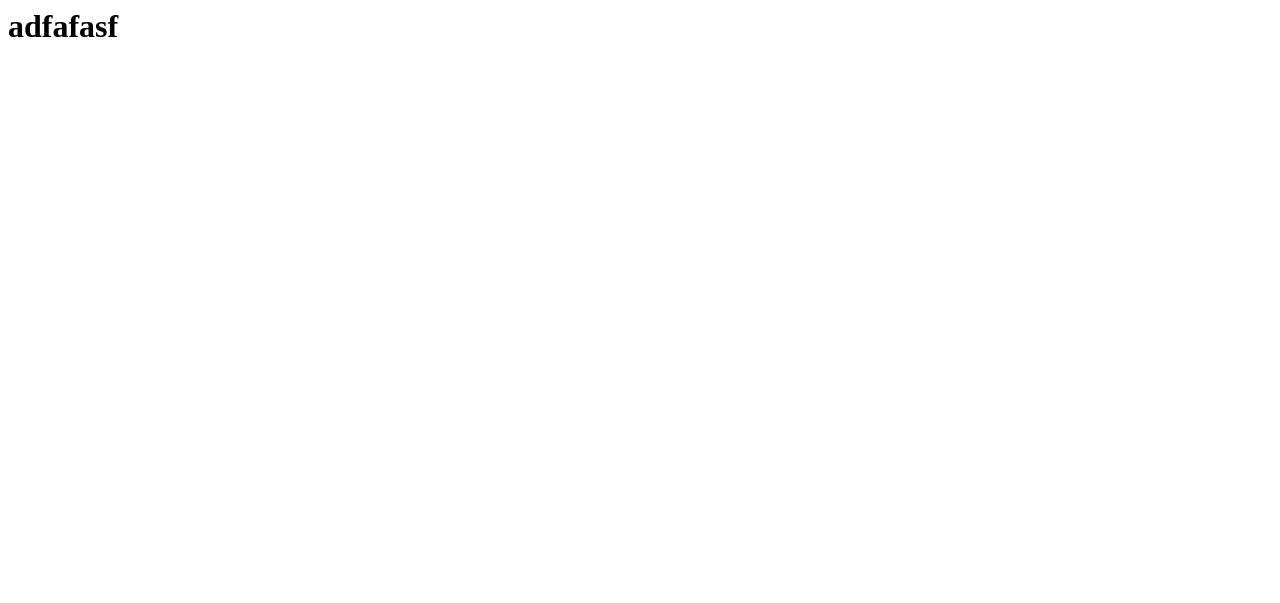
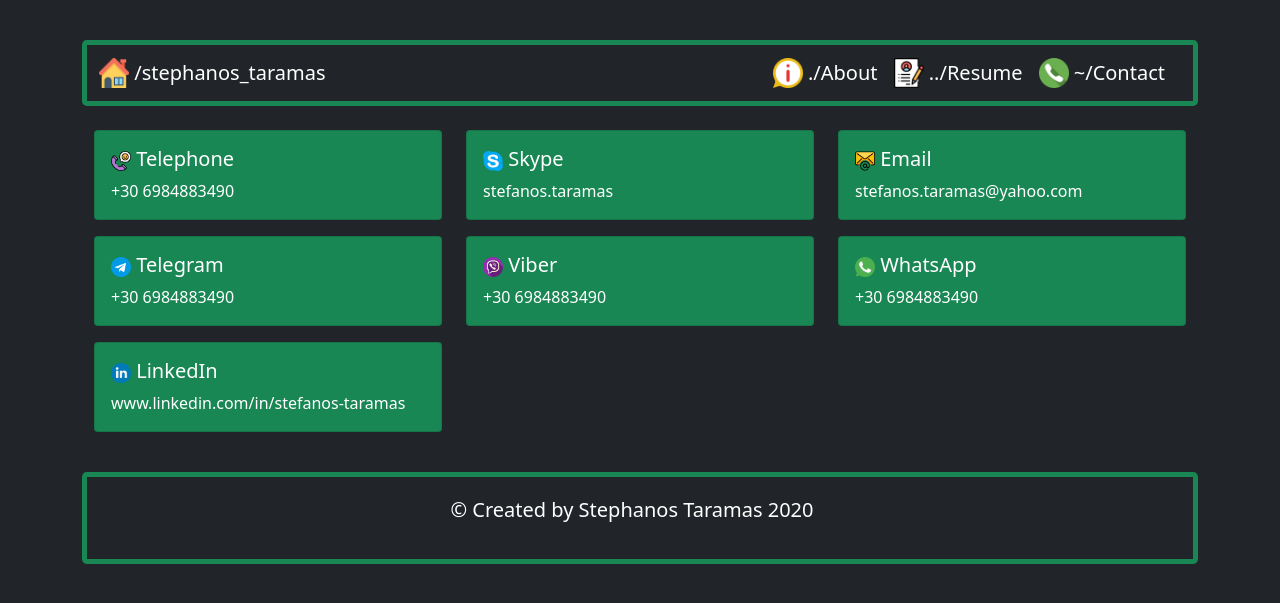
Before and after one commit to Steflie/portfolio_project_github, a Django app: page /contact/ in a window 1280 px wide. Before the commit the part shown is almost empty. Shown: the top 603 px of the page. Run offline with Django 3.2, Linux system fonts and the light colour scheme; data comes from the database, SQL or seed files in the repository; both versions use the stored data as it was after the commit.

Commit message:
Contact html page

```diff
--- a/contact_app/models.py
+++ b/contact_app/models.py
@@ -5,5 +5,6 @@
 
 class ContactDetails(models.Model):
     """The details of the contact"""
-    # TODO, contact kind, contact info, ...
-    pass
+    contact_icon = models.ImageField(upload_to='images/')
+    contact_name = models.CharField(max_length=50)
+    contact_info = models.CharField(max_length=50)
--- a/contact_app/templates/contact_app/contact.html
+++ b/contact_app/templates/contact_app/contact.html
@@ -1,3 +1,37 @@
-<h1>adfafasf
+{% extends 'home_app/base.html' %}
 
-</h1>
+{% block content %}
+
+<br>
+
+<div class="container">
+    <div class="row">
+
+        {% for contact in contacts.all %}
+
+            <div class="col-sm-4">
+
+                <div class="card text-white bg-success mb-3">
+                    <div class="card-body">
+                    <h5 class="card-title">
+                        <img src="{{ contact.contact_icon.url }}" class="img-fluid" height="20" width="20"/>
+                        {{ contact.contact_name }}
+                    </h5>
+                    <p class="card-text">{{ contact.contact_info }}</p>
+                    </div>
+                </div>
+
+                <!-- if last column in row -->
+                {% if forloop.counter|divisibleby:"3" and not forloop.last %}
+                </div><div class="row">
+                {% endif %}
+
+            </div>
+        {% endfor%}
+
+    </div>
+</div>
+
+<br>
+
+{% endblock %}
--- a/contact_app/views.py
+++ b/contact_app/views.py
@@ -1,8 +1,10 @@
 from django.shortcuts import render
+from .models import ContactDetails
 
 # Create your views here.
 
 
 def contact(request):
     """Render the contact html page"""
-    return render(request, 'contact_app/contact.html')
+    contacts = ContactDetails.objects
+    return render(request, 'contact_app/contact.html', {"contacts":contacts})
--- a/home_app/templates/home_app/base.html
+++ b/home_app/templates/home_app/base.html
@@ -11,7 +11,7 @@
         <link href="https://cdn.jsdelivr.net/npm/bootstrap@5.0.0-beta1/dist/css/bootstrap.min.css" rel="stylesheet" integrity="sha384-giJF6kkoqNQ00vy+HMDP7azOuL0xtbfIcaT9wjKHr8RbDVddVHyTfAAsrekwKmP1" crossorigin="anonymous">
         <meta name="viewport" content="width=device-width, initial-scale=1">
 
-        <title>Hello, world!</title>
+        <title>Steph's</title>
     </head>
     <body class="p-3 mb-2 bg-dark text-white">
 
@@ -33,7 +33,7 @@
                             <img src="{% static 'home_app/resume.png' %}" width="30" height="30" class="d-inline-block align-top" alt="">
                             ../Resume
                         </a>
-                        <a class="navbar-brand ml-auto" href="#">
+                        <a class="navbar-brand ml-auto" href="{% url 'contact_app:contact' %}">
                             <img src="{% static 'home_app/phone.png' %}" width="30" height="30" class="d-inline-block align-top" alt="">
                             ~/Contact
                         </a>
@@ -41,6 +41,15 @@
                 </div>
             </nav>
         </div>
+
+        <main role="main">
+
+            <div class="container">
+                {% block content %}
+                {% endblock %}
+            </div>
+
+        </main>
 
 
         <div class="container">
--- a/portfolio_project/settings.py
+++ b/portfolio_project/settings.py
@@ -123,6 +123,10 @@
 STATIC_URL = '/static/'
 STATIC_ROOT = os.path.join(BASE_DIR, "static")
 
+MEDIA_ROOT = os.path.join(BASE_DIR, "media/")
+MEDIA_URL = '/media/'
+
 STATICFILES_DIRS = [
-    os.path.join(BASE_DIR, "home_app/static")
+    os.path.join(BASE_DIR, "home_app/static"),
+    os.path.join(BASE_DIR, "contact_app/static"),
 ]
--- a/portfolio_project/urls.py
+++ b/portfolio_project/urls.py
@@ -15,10 +15,16 @@
 """
 from django.contrib import admin
 from django.urls import path, include
-from home_app import views as home_views
+
+from django.conf import settings
+from django.conf.urls.static import static
+from django.conf.urls import url
 
 urlpatterns = [
     path('admin/', admin.site.urls),
     path('', include('home_app.urls')),
     path('contact/', include('contact_app.urls')),
 ]
+
+if settings.DEBUG is True:
+    urlpatterns += static(settings.MEDIA_URL, document_root=settings.MEDIA_ROOT)
```
Also changed, not shown: contact_app/migrations/0001_initial.py (added), contact_app/migrations/0002_auto_20210101_0947.py (added), db.sqlite3, home_app/urls.py (line endings or trailing spaces), media/images/email.png (added), media/images/linkedin.png (added), media/images/phone-call.png (added), media/images/phone-call1.png (added), media/images/skype.png (added), media/images/smartphone.png (added), media/images/tel.png (added), media/images/telegram.png (added), media/images/viber.png (added), media/images/whatsapp.png (added).
